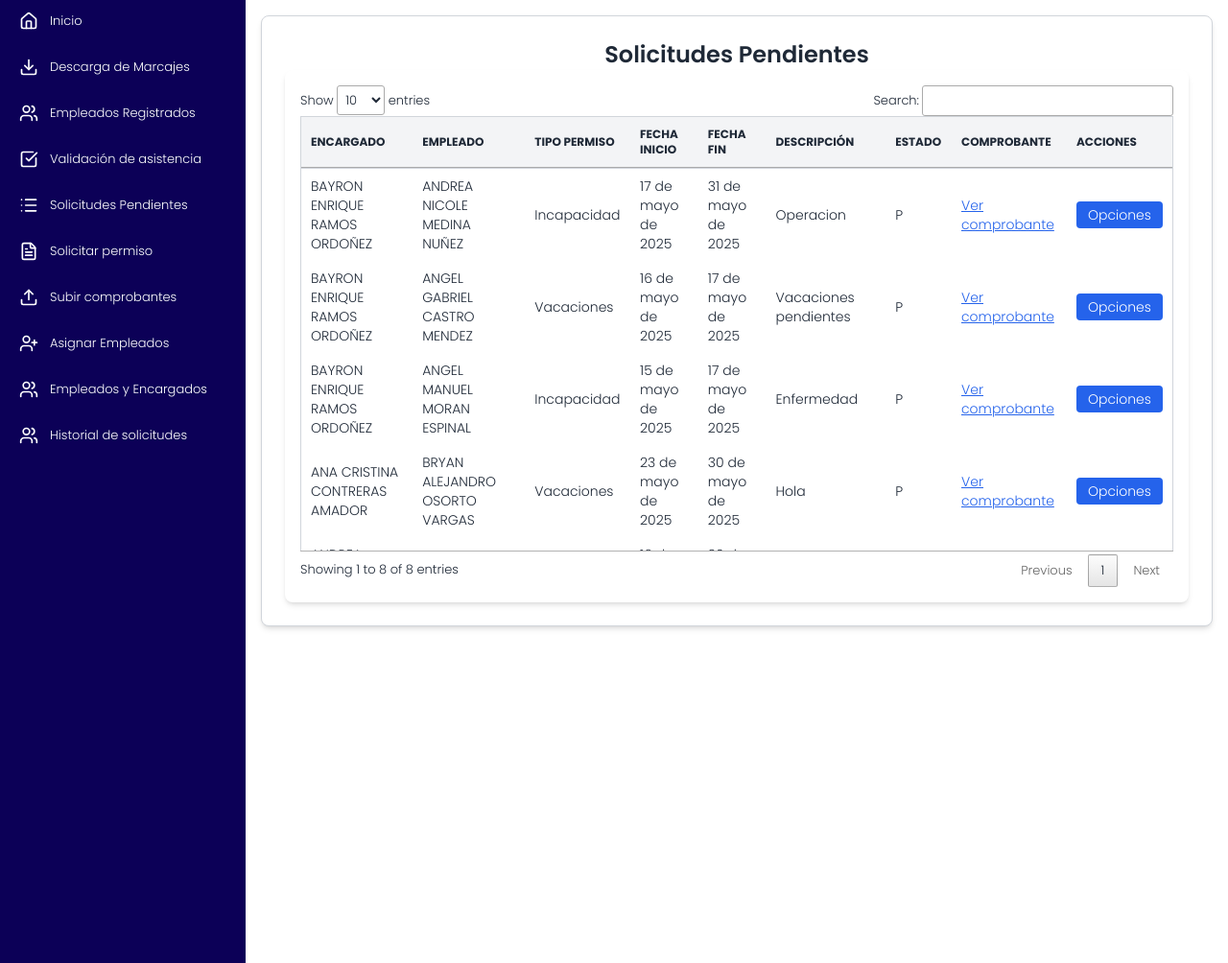
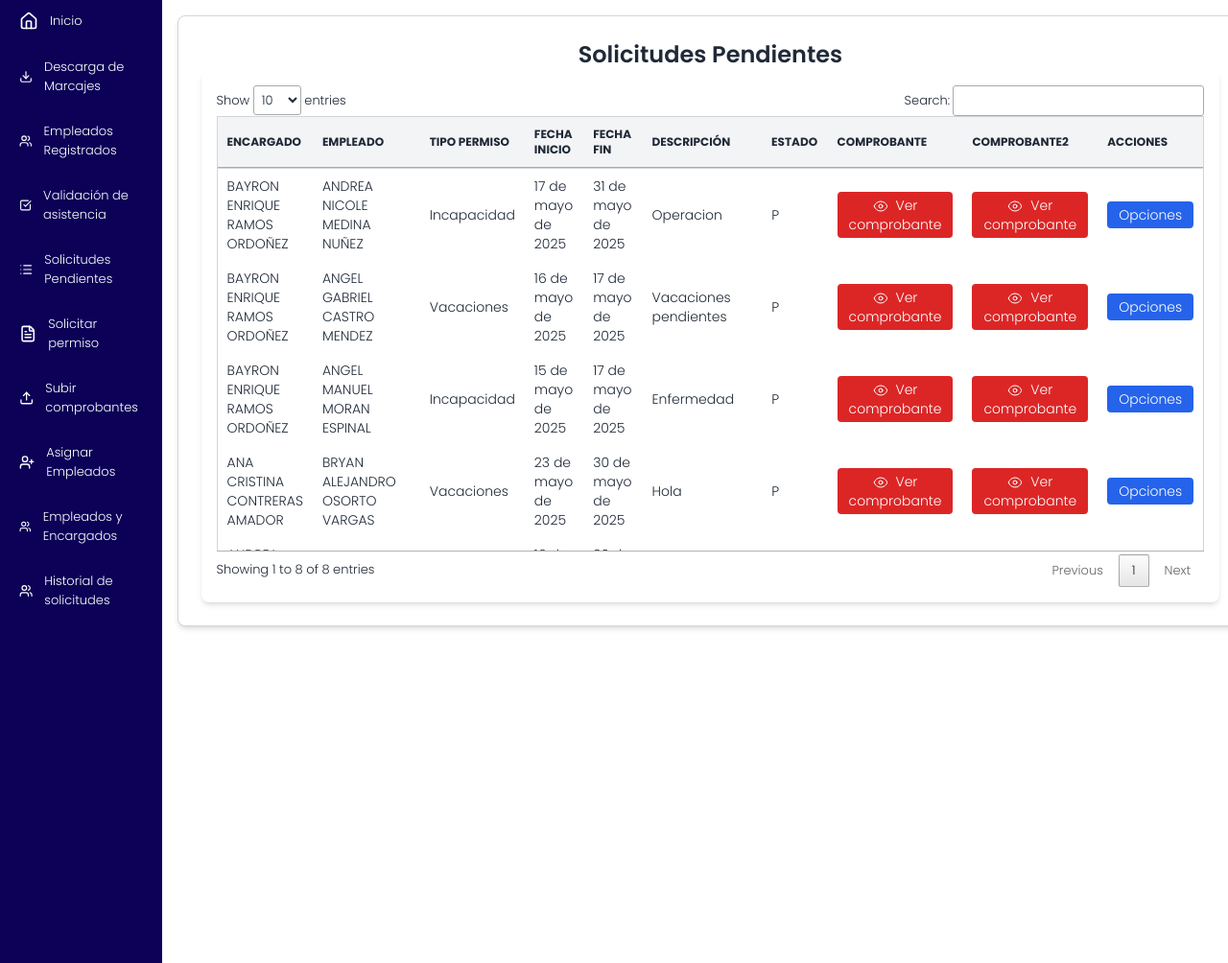
Before and after one commit to kenisosorto2000/AsistenciaRR-HH, a Django app: page /marcaje/solicitud/ in a window 1280 px wide. Shown: the part 81-1085 px from the top of the page at 96% size. Run offline with Django 5.2, Linux system fonts and the light colour scheme; data comes from the database, SQL or seed files in the repository; both versions use the stored data as it was after the commit; lists and menus that the app fills with data are empty; some libraries are stand-ins or nearby versions.

Commit message:
Cambios en vista comprobante.
Se agregaron dos modos de vista en los comprobantes para verlos en la misma pantalla si cambiar a otra.

```diff
--- a/asistencia/settings.py
+++ b/asistencia/settings.py
@@ -42,11 +42,11 @@
     'django.contrib.staticfiles',
     'inicio',
     'marcaje.apps.MarcajeConfig',
-
-
+    'corsheaders',
 ]
 
 MIDDLEWARE = [
+    'corsheaders.middleware.CorsMiddleware',
     'django.middleware.security.SecurityMiddleware',
     'django.contrib.sessions.middleware.SessionMiddleware',
     'django.middleware.common.CommonMiddleware',
@@ -55,6 +55,8 @@
     'django.contrib.messages.middleware.MessageMiddleware',
     'django.middleware.clickjacking.XFrameOptionsMiddleware',
 ]
+
+CORS_ALLOW_ALL_ORIGINS = True
 
 ROOT_URLCONF = 'asistencia.urls'
 
--- a/marcaje/templates/solicitudes_rh.html
+++ b/marcaje/templates/solicitudes_rh.html
@@ -19,6 +19,7 @@
           <th class="px-4 py-3">Descripción</th>
           <th class="px-4 py-3">Estado</th>
           <th class="px-4 py-3">Comprobante</th>
+          <th class="px-4 py-3">Comprobante2</th>
           <th class="px-4 py-3 text-center">Acciones</th>
         </tr>
       </thead>
@@ -34,9 +35,25 @@
           <td class="px-4 py-2">{{ p.permiso.estado_solicitud }}</td>
           <td class="px-4 py-2">
             {% if p.comprobante %}
-            <a href="{{ p.comprobante.url }}" target="_blank" class="text-blue-600 underline">
+            <button type="button" onclick="mostrarArchivo('{{ p.comprobante.url }}')" class="bg-red-600 text-white px-3 py-1 rounded hover:bg-red-700 text-sm hover:text-white transition">
+              <svg xmlns="http://www.w3.org/2000/svg" fill="none" viewBox="0 0 24 24" stroke-width="1.5" stroke="currentColor" class="w-4 h-4 inline align-middle mr-1">
+                <path stroke-linecap="round" stroke-linejoin="round" d="M2.036 12.322a1.012 1.012 0 0 1 0-.639C3.423 7.51 7.36 4.5 12 4.5c4.638 0 8.573 3.007 9.963 7.178.07.207.07.431 0 .639C20.577 16.49 16.64 19.5 12 19.5c-4.638 0-8.573-3.007-9.963-7.178Z" />
+                <path stroke-linecap="round" stroke-linejoin="round" d="M15 12a3 3 0 1 1-6 0 3 3 0 0 1 6 0Z" />
+              </svg>
               Ver comprobante
-            </a>
+            </button>
+            {% endif %}
+          </td>
+          <td class="px-4 py-2">
+            {% if p.comprobante %}
+            <button type="button" href="{{ p.comprobante.url }}" target="_blank" onclick="window.open('{{ p.comprobante.url }}', '_blank', 'toolbar=0,location=0,menubar=0,width=800,height=600'); return false;" data-url="{{ p.comprobante.url }}"
+              class="ver-archivo bg-red-600 text-white px-3 py-1 rounded hover:bg-red-700 text-sm hover:text-white transition">
+              <svg xmlns="http://www.w3.org/2000/svg" fill="none" viewBox="0 0 24 24" stroke-width="1.5" stroke="currentColor" class="w-4 h-4 inline align-middle mr-1">
+                <path stroke-linecap="round" stroke-linejoin="round" d="M2.036 12.322a1.012 1.012 0 0 1 0-.639C3.423 7.51 7.36 4.5 12 4.5c4.638 0 8.573 3.007 9.963 7.178.07.207.07.431 0 .639C20.577 16.49 16.64 19.5 12 19.5c-4.638 0-8.573-3.007-9.963-7.178Z" />
+                <path stroke-linecap="round" stroke-linejoin="round" d="M15 12a3 3 0 1 1-6 0 3 3 0 0 1 6 0Z" />
+              </svg>
+              Ver comprobante
+            </button>
             {% endif %}
           </td>
           <td class="px-4 py-2 text-center">
@@ -91,6 +108,52 @@
   </div>
 </div>
 
+<!-- Alpine.js Modal -->
+<div x-data="{ open: false, fileUrl: '', fileType: '' }" @mostrar-archivo.window="fileUrl = $event.detail.url; fileType = $event.detail.tipo; open = true" x-show="open" class="fixed inset-0 z-50 flex items-center justify-center bg-black bg-opacity-50" x-cloak>
+  <div class="bg-white dark:bg-gray-800 rounded-lg shadow-lg max-w-2xl w-full p-4 relative">
+    <!-- Header -->
+    <div class="flex justify-between items-center mb-4">
+      <h2 class="text-lg font-semibold text-gray-900 dark:text-white">Vista Previa del Archivo</h2>
+      <button @click="open = false" class="text-gray-500 hover:text-gray-700 dark:hover:text-white">
+        ✕
+      </button>
+    </div>
+
+    <!-- Body -->
+    <div class="text-center max-h-[600px] overflow-y-auto">
+      <!-- Imagen -->
+      <img x-show="fileType === 'imagen'" :src="fileUrl" class="max-w-full h-auto mx-auto" x-cloak>
+
+      <!-- PDF -->
+      <embed x-show="fileType === 'pdf'" :src="fileUrl" type="application/pdf" class="w-full h-[500px]" x-cloak />
+    </div>
+  </div>
+</div>
+
+<script>
+  function mostrarArchivo(url) {
+    const extension = url.split('.').pop().toLowerCase();
+    const tipo = ['jpg', 'jpeg', 'png', 'gif', 'webp'].includes(extension) ? 'imagen'
+              : extension === 'pdf' ? 'pdf'
+              : null;
+
+    if (!tipo) {
+      alert('Formato no soportado');
+      return;
+    }
+
+    // Emitir evento personalizado de Alpine
+    window.dispatchEvent(new CustomEvent('mostrar-archivo', {
+      detail: {
+        url: url,
+        tipo: tipo
+      }
+    }));
+  }
+</script>
+
+
+
 <!-- DataTable -->
 <script>
   let table = $('#permisos-pendientes').DataTable({
--- a/marcaje/urls.py
+++ b/marcaje/urls.py
@@ -29,6 +29,8 @@
     path('lista/', views.ola, name='lista'),
     path('login/', views.cargar_login, name='login'),
     path('logout/', logout_view, name='logout'),
+    path('modal/', views.modal_archivos, name='galeria_archivos'),
+
     # path('/validar/', views.validar_asistencias),
 
 ]
--- a/marcaje/views.py
+++ b/marcaje/views.py
@@ -361,8 +361,9 @@
 
     return render(request, "formulario.html", {"form": form, "permiso": permiso})
 
-def modo_oscuro(request):
-    return render(request, 'modo_oscuro.html')
+def modal_archivos(request):
+    comprobante = PermisoComprobante.objects.all()
+    return render(request, 'modal.html', {'comprobante': comprobante})
 
 def modal_solicitud(request, permiso_comprobante_id):
     permiso_comprobante = get_object_or_404(PermisoComprobante, id=permiso_comprobante_id)
```
Also changed, not shown: marcaje/templates/modal.html (added, +29 -0 lines), db.sqlite3, marcaje/templates/modo_oscuro.html (deleted), 1 other file.
